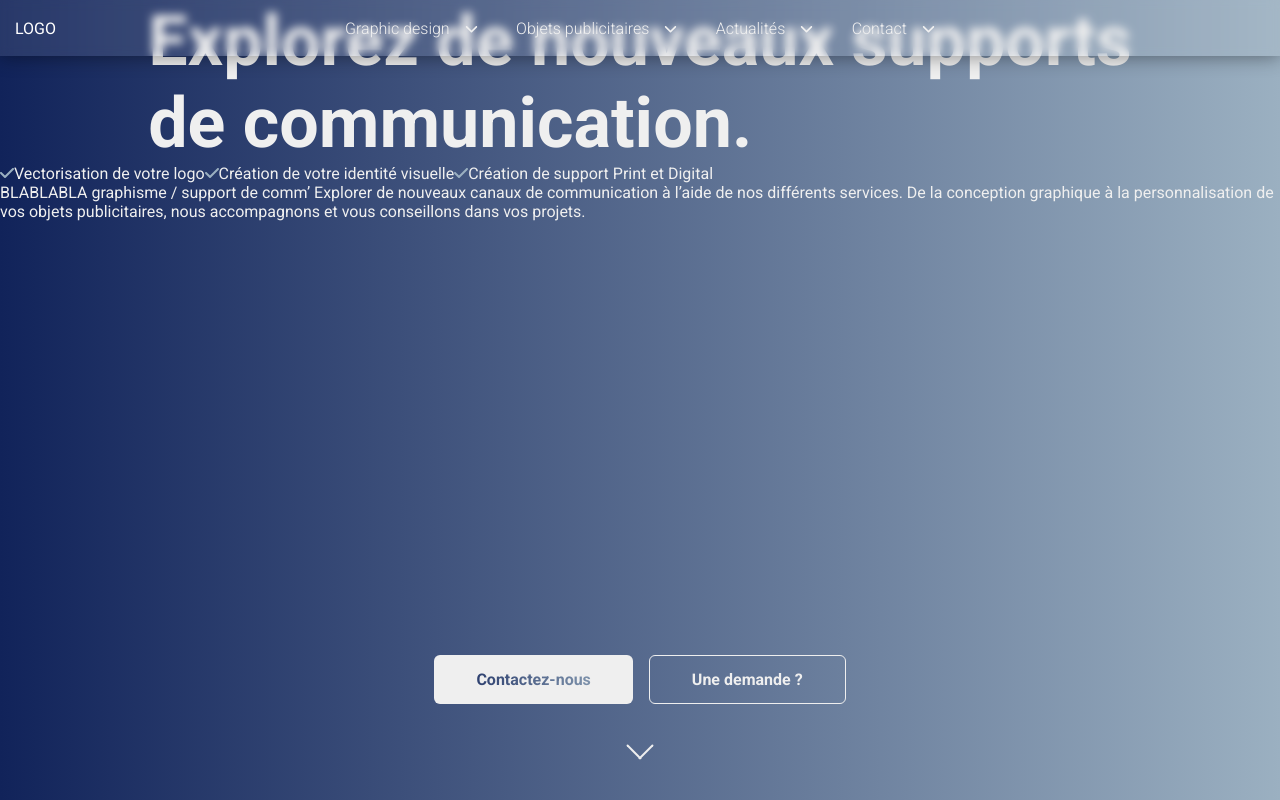
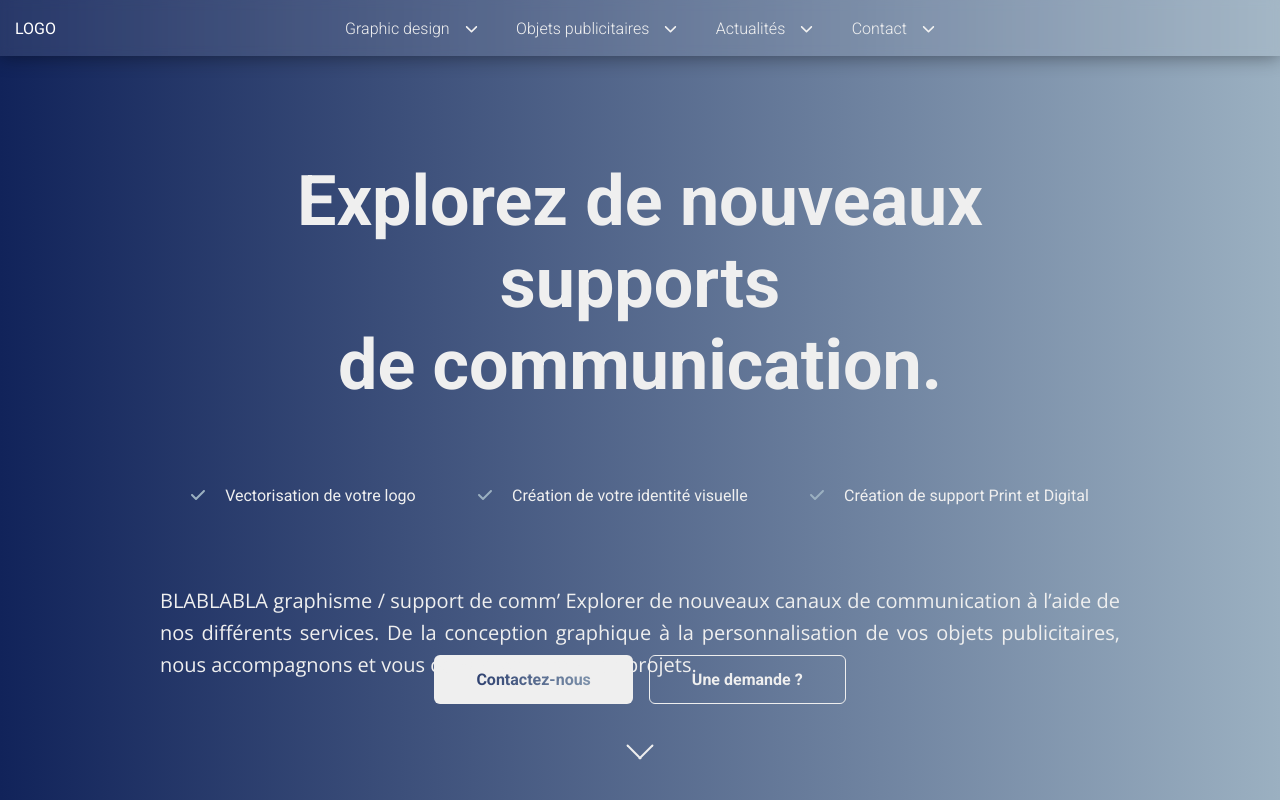
Before and after one commit to Scharlyopitz/One-comm, a React (Vite) app: page /graphicDesign in a window 1280 px wide. Shown: the top 800 px of the page. Built offline with nearby package versions, Linux system fonts and the light colour scheme.

Commit message:
Ajout sectionGD

```diff
--- a/src/components/GraphicDesign/GDSection1.jsx
+++ b/src/components/GraphicDesign/GDSection1.jsx
@@ -23,6 +23,7 @@ function TexteSection() {
 
   return (
     <div className="texteSection">
+      <div className="textsContainer">
         {txts.map((txt, i) => {
           return (
             <span key={i}>
@@ -31,6 +32,7 @@ function TexteSection() {
             </span>
           );
         })}
+      </div>
       <p>
         BLABLABLA graphisme / support de comm’ Explorer de nouveaux canaux de
         communication à l’aide de nos différents services. De la conception
--- a/src/sass/graphicDesign/_GDsection1.scss
+++ b/src/sass/graphicDesign/_GDsection1.scss
@@ -2,4 +2,26 @@
   display: flex;
   flex-direction: column;
   align-items: center;
+  padding: 20vh 20vh 0;
+  text-align: center;
+
+  .texteSection {
+    .textsContainer {
+      display: flex;
+      justify-content: space-around;
+      margin: 10vh 0;
+
+      svg {
+        margin-right: 20px;
+      }
+    }
+
+    p {
+      font-family: "Open Sans";
+      line-height: 4vh;
+      font-size: 20px;
+      font-weight: 300;
+      text-align: justify;
+    }
+  }
 }
--- a/src/style/style.css
+++ b/src/style/style.css
@@ -259,6 +259,23 @@ footer .copyright p {
   display: flex;
   flex-direction: column;
   align-items: center;
+  padding: 20vh 20vh 0;
+  text-align: center;
+}
+.GDsection1 .texteSection .textsContainer {
+  display: flex;
+  justify-content: space-around;
+  margin: 10vh 0;
+}
+.GDsection1 .texteSection .textsContainer svg {
+  margin-right: 20px;
+}
+.GDsection1 .texteSection p {
+  font-family: "Open Sans";
+  line-height: 4vh;
+  font-size: 20px;
+  font-weight: 300;
+  text-align: justify;
 }
 
 .section1 {
```
Also changed, not shown: 1 other file (tests, documents, lock files or other folders). Lines whose indentation alone changed are shown as unchanged.
